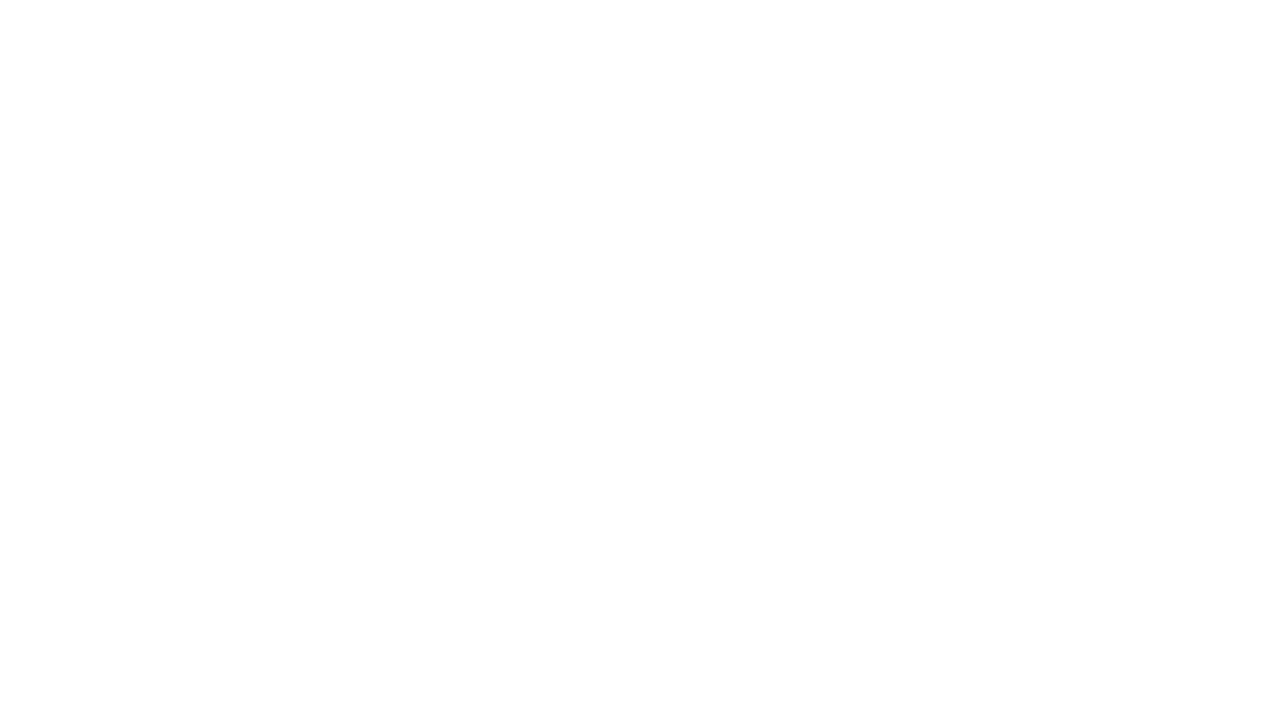
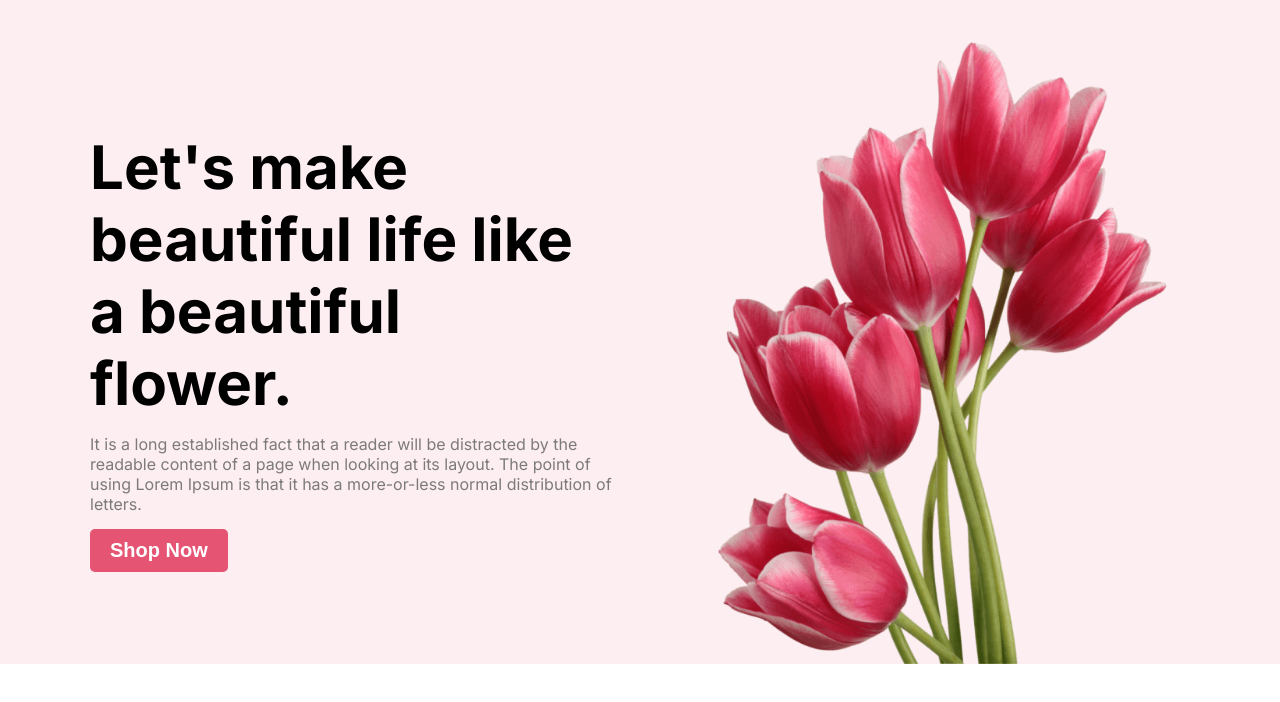
Before and after one commit to shamimfstack/flower-shop-assignment, a plain HTML site: page index.html in a window 1280 px wide. Drawn offline with Linux system fonts and the light colour scheme.

Commit message:
header completed

```diff
--- a/index.html
+++ b/index.html
@@ -1,12 +1,41 @@
 <!DOCTYPE html>
 <html lang="en">
-<head>
-    <meta charset="UTF-8">
-    <meta name="viewport" content="width=device-width, initial-scale=1.0">
+  <head>
+    <meta charset="UTF-8" />
+    <meta name="viewport" content="width=device-width, initial-scale=1.0" />
     <title>Flower shop assignment</title>
-    <link rel="stylesheet" href="style.css">
-</head>
-<body>
+    <!-- google fonts -->
+    <link
+      href="https://fonts.googleapis.com/css2?family=Inter:wght@400;700;800&display=swap"
+      rel="stylesheet"
+    />
 
-</body>
+    <!-- stylesheet -->
+    <link rel="stylesheet" href="style.css" />
+  </head>
+  <body>
+    <!-- header starts here -->
+    <header>
+      <div class="container banner">
+        <div class="banner-content">
+          <h1 class="banner-content-title">
+            Let's make beautiful life like a beautiful flower.
+          </h1>
+          <p class="banner-content-desc">
+            It is a long established fact that a reader will be distracted by
+            the readable content of a page when looking at its layout. The point
+            of using Lorem Ipsum is that it has a more-or-less normal
+            distribution of letters.
+          </p>
+          <button class="btn-common">Shop Now</button>
+        </div>
+        <div class="banner-image">
+          <img src="Flower Asset/pngwing 10.png" alt="banner image" />
+        </div>
+      </div>
+    </header>
+    <!-- header ends here -->
+    <main></main>
+    <footer></footer>
+  </body>
 </html>
--- a/style.css
+++ b/style.css
@@ -0,0 +1,69 @@
+* {
+    box-sizing: border-box;
+    margin: 0;
+    padding: 0;
+}
+
+body {
+    font-family: 'Inter', sans-serif;
+}
+
+p {
+    color: #7D7A7B;
+}
+
+/* common styles starts here */
+.container {
+    max-width: 1100px;
+    margin: 0 auto;
+}
+
+img {
+    vertical-align: middle;
+}
+
+.btn-common {
+    background-color: #E55473;
+    color: #fff;
+    font-size: 20px;
+    font-weight: bold;
+    border: none;
+    border-radius: 5px;
+    padding: 10px 20px;
+}
+/* common styles ends here */
+
+/* header styles starts here */
+header {
+    background-color: #FCEEF1;
+    padding-top: 40px;
+
+}
+/* header styles ends here */
+
+/* banner styles starts here */
+.banner {
+    display: flex;
+    justify-content: space-between;
+    align-items: center;
+}
+
+.banner-content {
+    padding-right: 80px;
+}
+
+.banner-content-title {
+    font-size: 60px;
+}
+
+.banner-content-desc {
+    padding: 15px 0;
+}
+
+.banner-image img {
+    width: 495px;
+    /* height: 800px; */
+}
+
+
+/* banner styles ends here */
```
